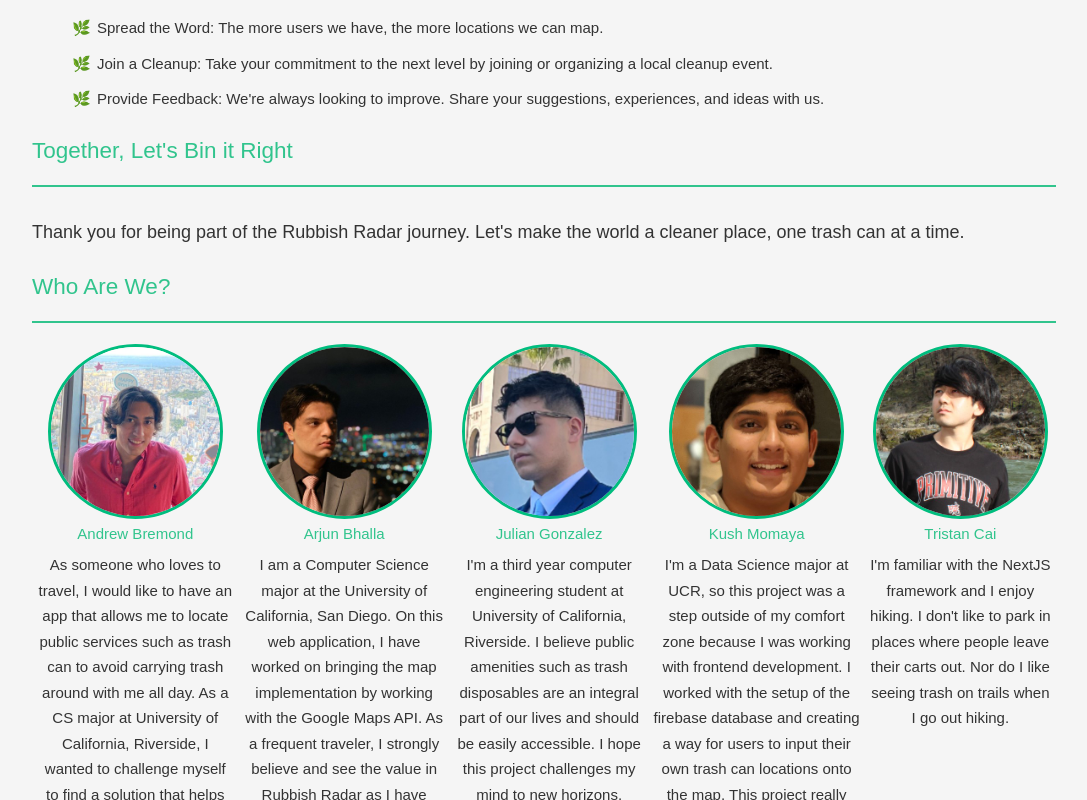
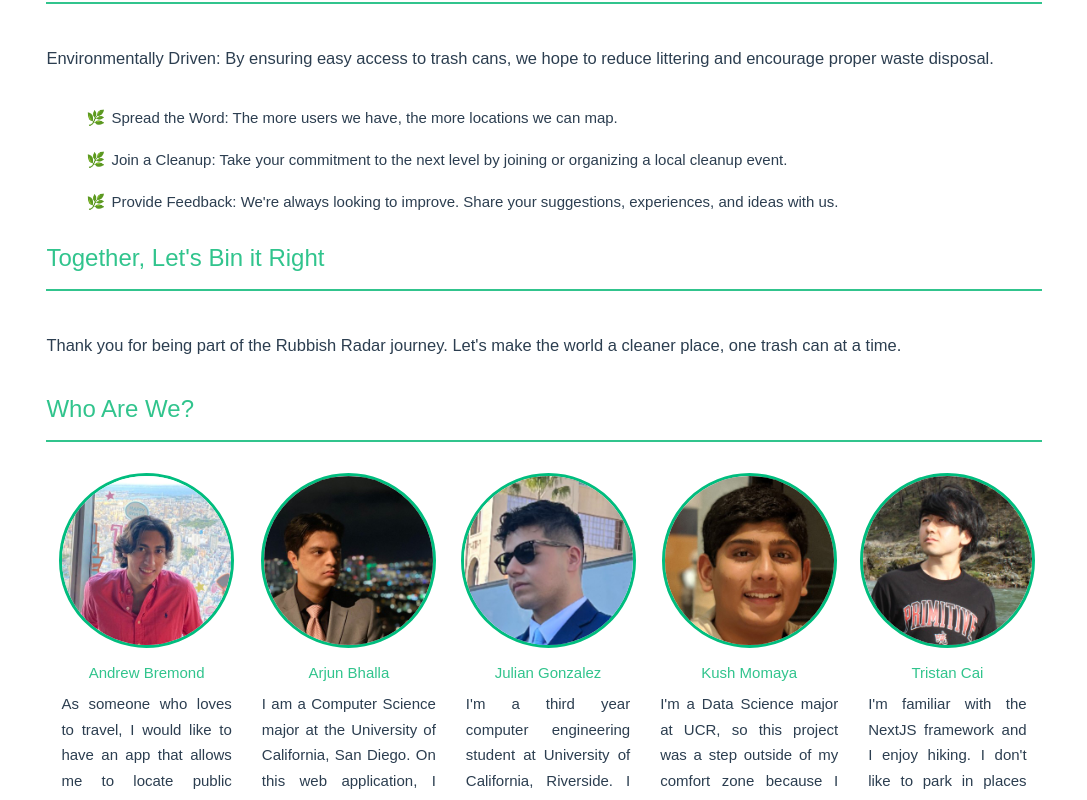
Before and after one commit to Andrew-Bremond/Rubbish-Radar, a Vue app: page /about in a window 1280 px wide. Shown: the part 1160-1960 px from the top of the page, without its empty margins (96-1183 px from the left). Built offline with nearby package versions, Linux system fonts and the light colour scheme.

Commit message:
Making a couple of changes to css elements

```diff
--- a/src/assets/main.css
+++ b/src/assets/main.css
@@ -10,6 +10,7 @@
   justify-content: center;
   height: 175vh;
 }
+
 .About {
   padding: 40px 10%;
   display: flex;
@@ -19,13 +20,16 @@
 }
 
 img {
+  margin-top: 10px;
+  margin-bottom: 10px;
+  margin-left: auto;
+  margin-right: auto;
   height: 175px;
   width: 175px;
   object-fit: cover;
   border-style: solid;
   border-color: hsla(160, 100%, 37%, 1);
   border-radius: 80%;
-  margin: auto;
   display: block;
 }
 
@@ -38,25 +42,33 @@ a,
 
 body {
   font-family: 'Arial', sans-serif;
-  background-color: #f5f5f5;
-  color: #333;
   line-height: 1.7;
+  text-align: justify;
+}
 
-}
 .description {
   max-height: 200px;
   overflow: auto;
 }
 
-h1, h2 {
+h1{
   color: #31c48d;
   padding-bottom: 15px;
+  margin-bottom: 20px;
+}
+
+h2 {
+  color: #31c48d;
+  font-size: 1.5rem;
+  padding-bottom: 10px;
   border-bottom: 2px solid #31c48d;
   margin-bottom: 20px;
 }
 
 p {
+  line-height: 3rem;
   margin-bottom: 20px;
+  text-align: justify;
 }
 
 a {
@@ -87,11 +99,8 @@ a:hover {
 
 @media (min-width: 1024px) {
   body {
-    font-family: 'Arial', sans-serif;
-    background-color: #f5f5f5;
-    color: #333;
     line-height: 1.7;
-    margin: 0;
+    margin-top: 4rem;
     padding: 0;
   }
 
@@ -149,7 +158,7 @@ h1 {
 }
 
 p {
-  font-size: 1.2em;
+  font-size: 1.1em;
   margin-top: 30px;
 }
 
--- a/src/views/About.vue
+++ b/src/views/About.vue
@@ -161,6 +161,8 @@
 
 <style scoped>
 table {
+  margin-left: auto;
+  margin-right: auto;
   width: 100%;
   border-collapse: collapse;
 }
@@ -170,13 +172,16 @@ td {
   vertical-align: middle;
 }
 
-tr {
-  margin-bottom: 20px;
+li {
+  line-height: 2rem;
 }
 
 .description td {
+  text-align: justify;
   vertical-align: text-top;
-  padding: 5px;
+  padding-left: 15px;
+  padding-right: 15px;
+  padding-top: 5px;
 }
 
 </style>
```
Also changed, not shown: src/main.js (line endings or trailing spaces).
